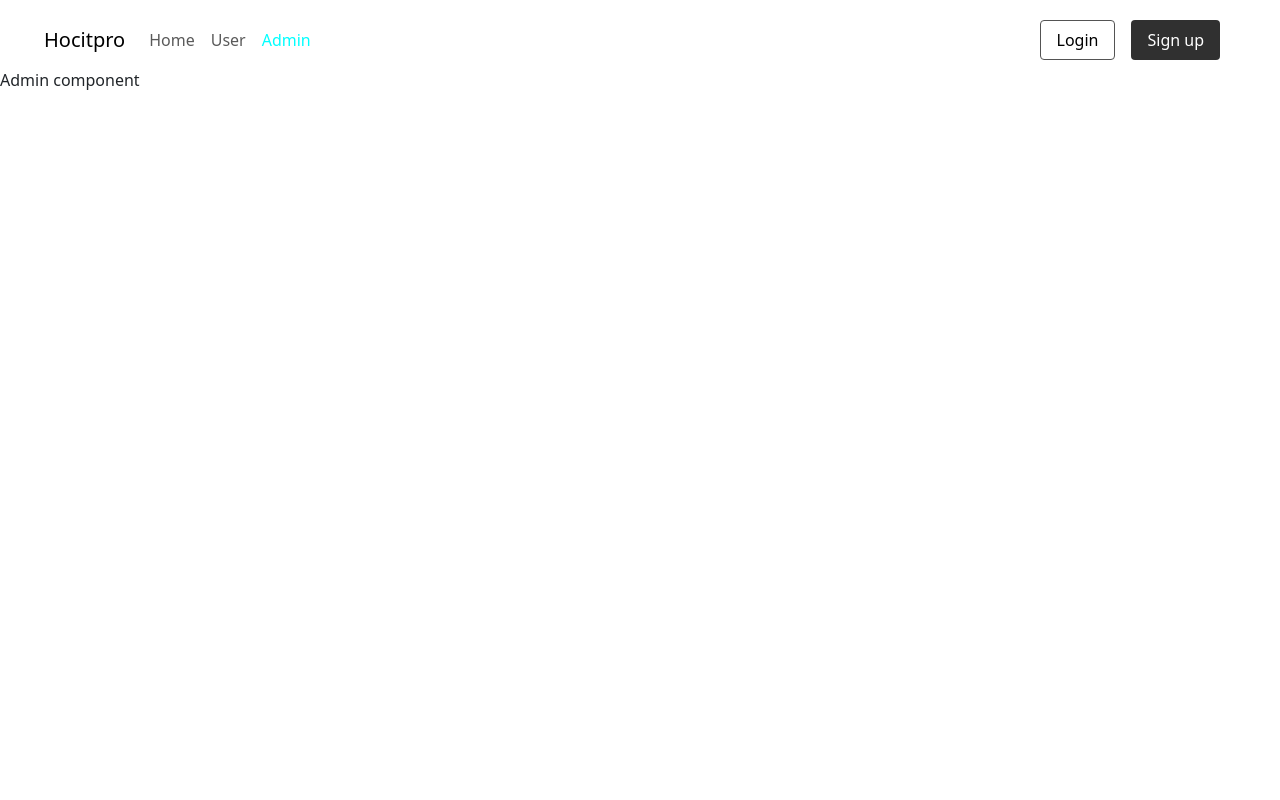
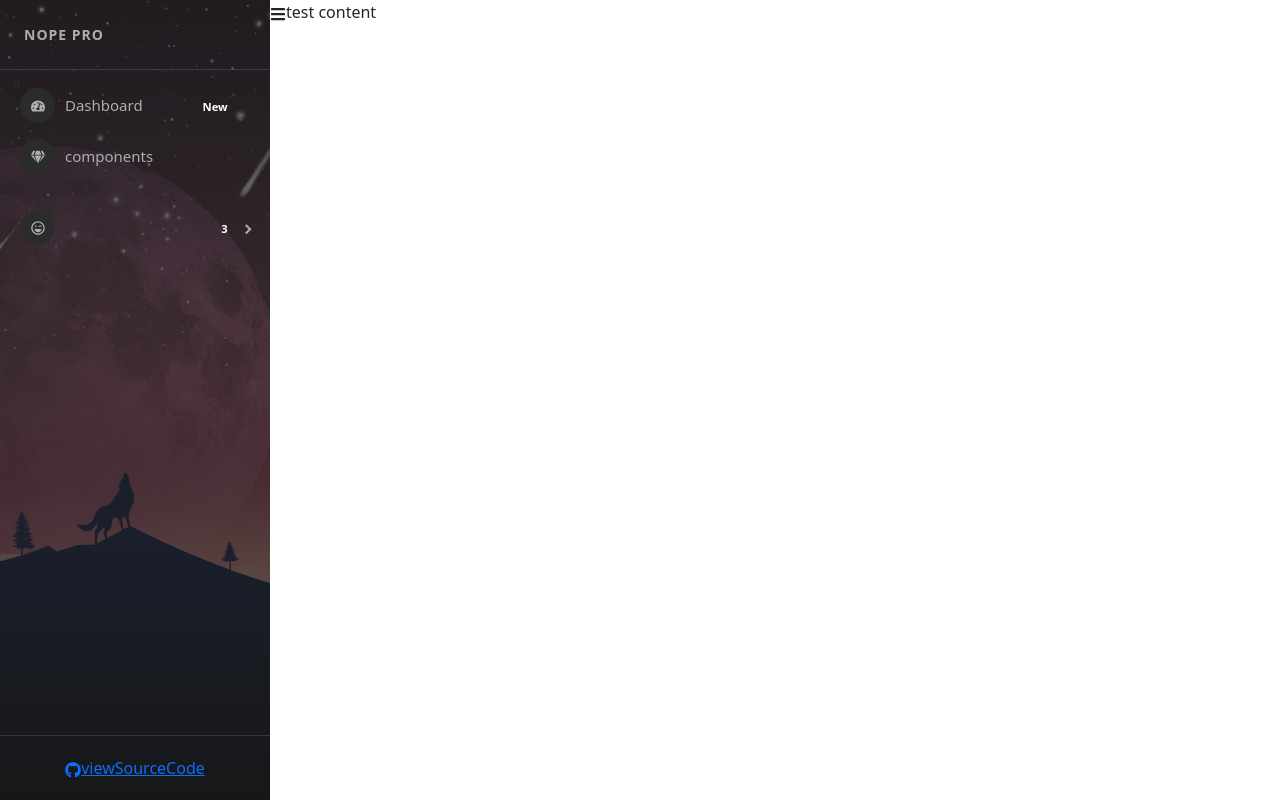
Before and after one commit to Dungnope/reacthoidanit, a React (Create React App) app: page /admin in a window 1280 px wide. Built offline with nearby package versions, Linux system fonts and the light colour scheme.

Commit message:
design admin sidebar

```diff
--- a/package.json
+++ b/package.json
@@ -10,6 +10,8 @@
     "react": "18.2.0",
     "react-bootstrap": "2.4.0",
     "react-dom": "18.2.0",
+    "react-icons": "4.4.0",
+    "react-pro-sidebar": "0.7.1",
     "react-redux": "8.0.1",
     "react-router-dom": "6.3.0",
     "react-scripts": "5.0.1",
--- a/src/components/Admin/Admin.js
+++ b/src/components/Admin/Admin.js
@@ -1,7 +1,18 @@
+import SideBar from "./Sidebar"
+import './Admin.scss';
+import { FaBars } from 'react-icons/fa';
+import { useState } from "react";
 const Admin = (props) => {
+    const [collapsed, setCollapsed] = useState(false);
     return (
-        <div>
-            Admin component
+        <div className="admin-container">
+            <div className="admin-sidebar">
+                <SideBar collapsed={collapsed}/>
+            </div>
+            <div className="admin-content">
+                <FaBars onClick={() => setCollapsed(!collapsed)}/>
+                test content
+            </div>
         </div>
     )
 }
--- /dev/null
+++ b/src/components/Admin/Admin.scss
@@ -0,0 +1,8 @@
+.admin-container{
+    display: flex;
+    .admin-sidebar{
+        .pro-sidebar {
+            height: 100vh !important;
+        }
+    }
+}
--- /dev/null
+++ b/src/components/Admin/Sidebar.js
@@ -0,0 +1,89 @@
+import 'react-pro-sidebar/dist/css/styles.css';
+import { FaTachometerAlt, FaGem, FaList, FaGithub, FaRegLaughWink, FaHeart } from 'react-icons/fa';
+import {
+  ProSidebar,
+  Menu,
+  MenuItem,
+  SubMenu,
+  SidebarHeader,
+  SidebarFooter,
+  SidebarContent,
+} from 'react-pro-sidebar';
+import sidebarBg from '../../assets/bg2.jpg';
+const SideBar = (props) => {
+    const { image, collapsed, toggled, handleToggleSidebar } = props;
+    return(
+        <>
+<ProSidebar
+      image={sidebarBg}
+      collapsed={collapsed}
+      toggled={toggled}
+      breakPoint="md"
+      onToggle={handleToggleSidebar}
+    >
+      <SidebarHeader>
+        <div
+          style={{
+            padding: '24px',
+            textTransform: 'uppercase',
+            fontWeight: 'bold',
+            fontSize: 14,
+            letterSpacing: '1px',
+            overflow: 'hidden',
+            textOverflow: 'ellipsis',
+            whiteSpace: 'nowrap',
+          }}
+        >
+          Nope Pro
+        </div>
+      </SidebarHeader>
+
+      <SidebarContent>
+        <Menu iconShape="circle">
+          <MenuItem
+            icon={<FaTachometerAlt />}
+            suffix={<span className="badge red">New</span>}
+          >
+            Dashboard
+          </MenuItem>
+          <MenuItem icon={<FaGem />}>components</MenuItem>
+        </Menu>
+        <Menu iconShape="circle">
+          <SubMenu
+            suffix={<span className="badge yellow">3</span>}
+
+            icon={<FaRegLaughWink />}
+          >
+            <MenuItem> 1</MenuItem>
+            <MenuItem> 2</MenuItem>
+            <MenuItem> 3</MenuItem>
+          </SubMenu>
+        </Menu>
+      </SidebarContent>
+
+      <SidebarFooter style={{ textAlign: 'center' }}>
+        <div
+          className="sidebar-btn-wrapper"
+          style={{
+            padding: '20px 24px',
+          }}
+        >
+          <a
+            href="https://github.com/azouaoui-med/react-pro-sidebar"
+            target="_blank"
+            className="sidebar-btn"
+            rel="noopener noreferrer"
+          >
+            <FaGithub />
+            <span style={{ whiteSpace: 'nowrap', textOverflow: 'ellipsis', overflow: 'hidden' }}>
+              viewSourceCode
+            </span>
+          </a>
+        </div>
+      </SidebarFooter>
+    </ProSidebar>
+        </>
+    )
+}
+
+export default SideBar;
--- a/src/index.js
+++ b/src/index.js
@@ -19,9 +19,8 @@
         <Route path="/" element={<App />}>
           <Route index element={<HomePage />}/> {/*use index for first home*/}
           <Route path="users" element={<User />}/>
-          <Route path="admin" element={<Admin />}/>
         </Route>
-
+        <Route path="admin" element={<Admin />}/>
       </Routes>
     </BrowserRouter>
     {/* </React.StrictMode> */}
```
Also changed, not shown: src/assets/bg2.jpg (added), 1 other file (tests, documents, lock files or other folders).
